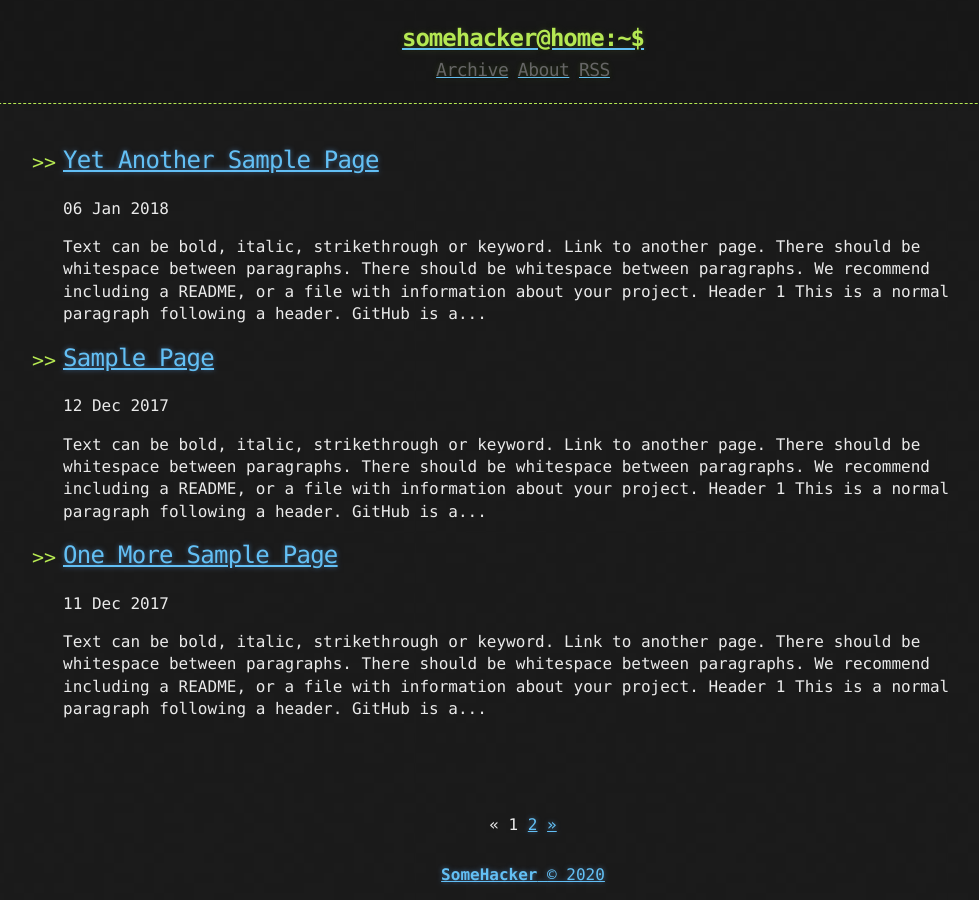
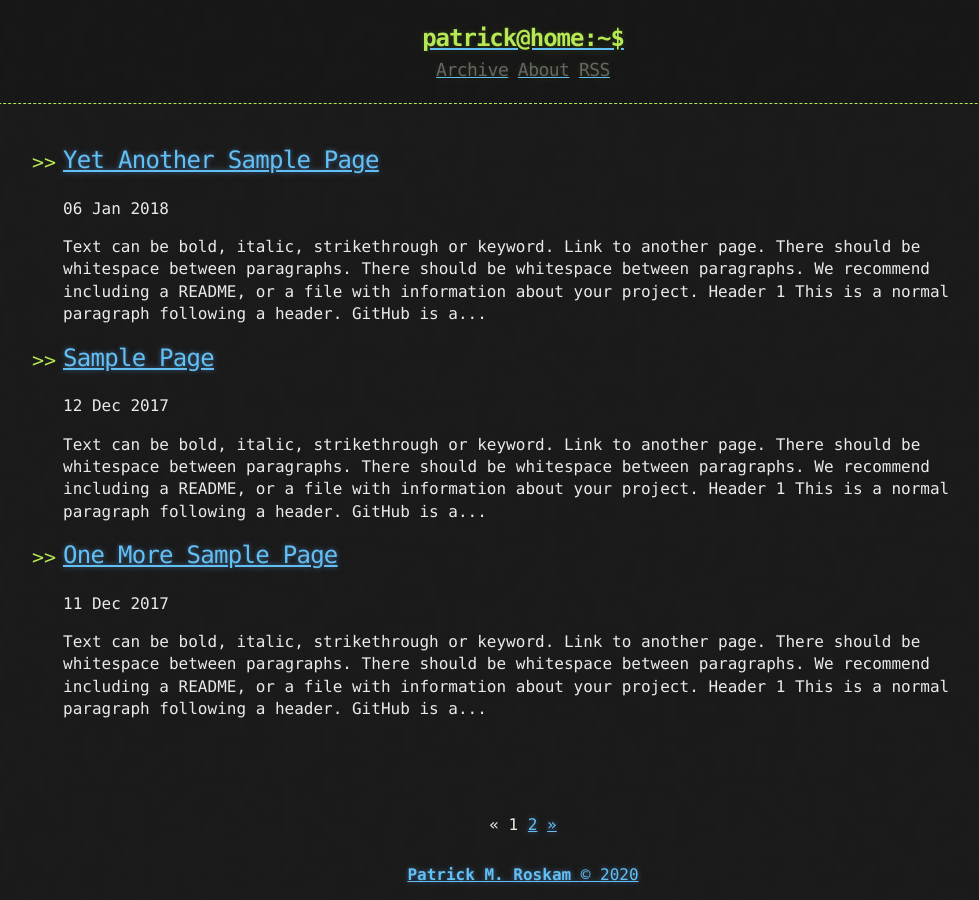
Before and after one commit to patrickmroskam/patrickmroskam.github.io, a Jekyll site: the page built from index.html, in a window 1280 px wide. Shown: the whole page, without its empty margins (117-1096 px from the left). Built offline with Jekyll 4.4.1, drawn with Linux system fonts in a browser that asks for light colours; the list of posts is cut into pages by our own code.

Commit message:
Update _config.yml

```diff
--- a/_config.yml
+++ b/_config.yml
@@ -1,9 +1,9 @@
-title: Hacker-Blog
-description: "A Jekyll Blog Theme For Hackers"
+title: Patrick M. Roskam
+description: "10,000 Hours."
 author:
-  name: "SomeHacker"
-  email: "someone@somewebsite.somedomain"
-  url: "https://ashishchaudhary.in/hacker-blog"
+  name: "10,000 Hours."
+  email: "patrick@calicoders.com"
+  url: "https://patrickmroskam.com"
 
 baseurl: /
 
@@ -28,5 +28,5 @@ plugins:
   - jekyll-sitemap
 
 # Custom variables
-owner : "SomeHacker"
+owner : "Patrick M. Roskam"
 year : "2020"
```
